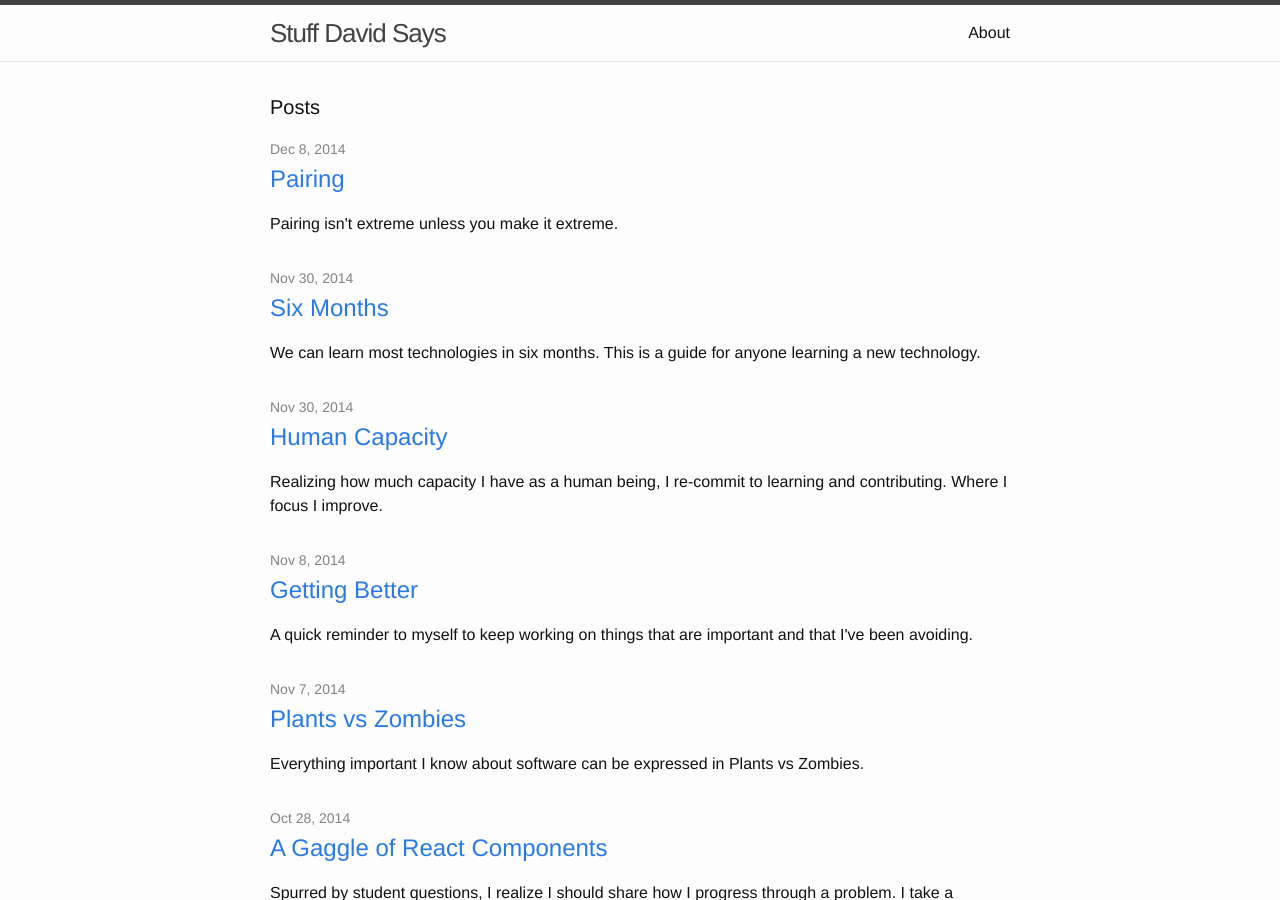
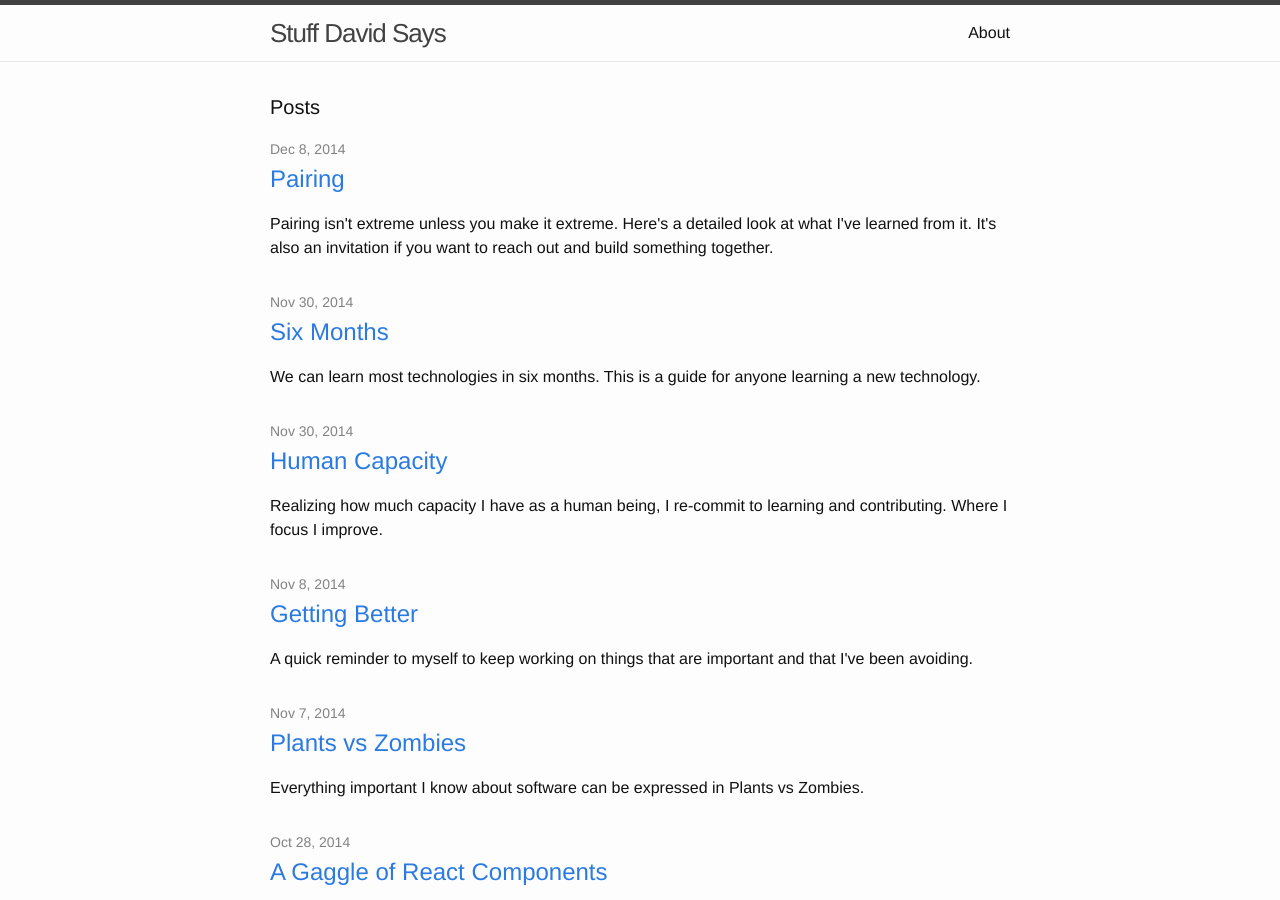
Before and after one commit to davidrichards/davidrichards.github.io, a Jekyll site: the page built from index.html, in a window 1280 px wide and 900 px high. Built offline with Jekyll 4.4.1, drawn with Linux system fonts in a browser that asks for light colours.

Commit message:
Add a better summary

```diff
--- a/_posts/2014-12-8-pairing.markdown
+++ b/_posts/2014-12-8-pairing.markdown
@@ -1,7 +1,7 @@
 ---
 layout: post
 title:  "Pairing"
-summary: Pairing isn't extreme unless you make it extreme.
+summary: Pairing isn't extreme unless you make it extreme.  Here's a detailed look at what I've learned from it.  It's also an invitation if you want to reach out and build something together.
 date:   2014-12-08 18:00:00
 categories: software agility
 ---
```
